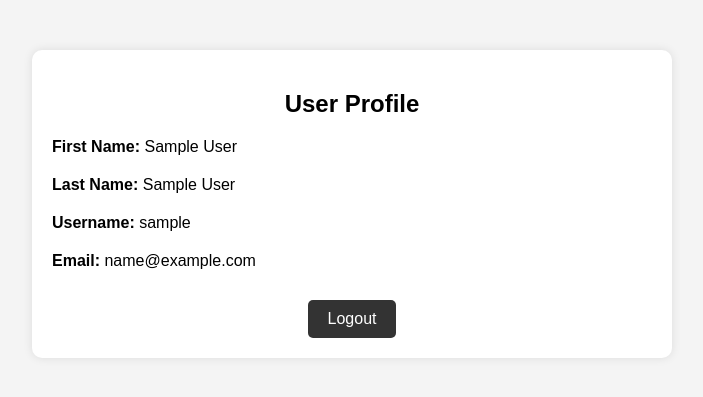
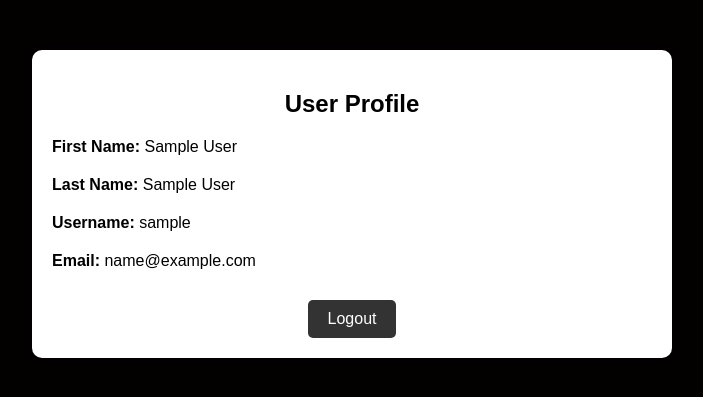
Before and after one commit to gnanashekar-s/Uni_Market, a Flask app: page /profile in a window 1280 px wide. Shown: the top 397 px of the page, without its empty margins (288-991 px from the left). Run offline with Flask 3, Linux system fonts and the light colour scheme; the visitor is signed in with stand-in values (Sample User, id 1); some libraries are stand-ins or nearby versions.

```diff
--- a/templates/profile.html
+++ b/templates/profile.html
@@ -14,7 +14,7 @@
         font-family: Arial, sans-serif;
         margin: 0;
         padding: 0;
-        background-color: #f4f4f4;
+        background-color: #030000;
     }
 
     .profile-container {
```
